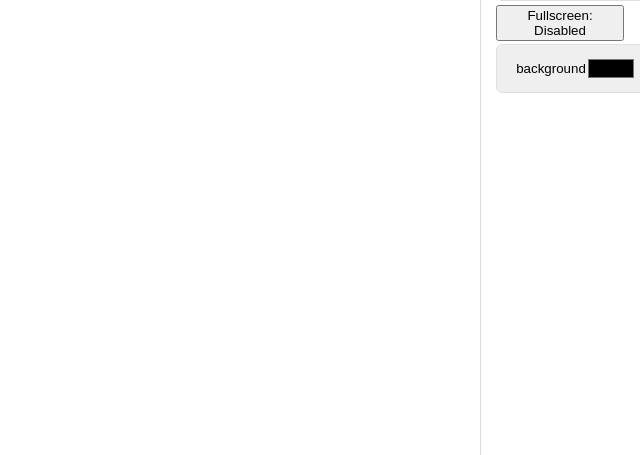
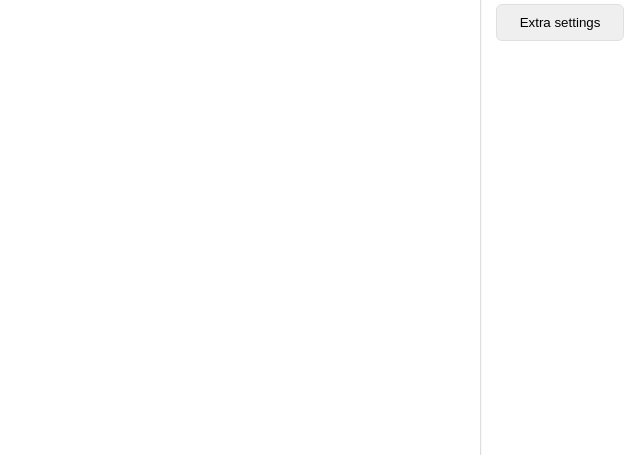
Before and after one commit to HermesPasser/cascade, a Flask app: template src/templates/reader.html in a window 1280 px wide. Shown: the part 345-800 px from the top of the page, without its empty margins (640-1280 px from the left). Run offline with Flask 3, Linux system fonts and the light colour scheme; the template is opened without the code that fills it, so the values that code supplies are empty.

Commit message:
Move misc settings to a modal
Anything more complex than a button that changes text should be
in the modal since the sidebar has a limited space.

+ This patch also make that you can select a padding between 0 and
20 instead of a hardcoded one.

For the future, it should be nice to remember the settings upon
reload.

```diff
--- a/src/static/reader/css/base.css
+++ b/src/static/reader/css/base.css
@@ -88,20 +88,6 @@
 		}
 	}
 
-	.big {
-		min-width: 10rem;
-	}
-
-	.control-input {
-		padding: 10px 8px;
-		border-radius: 6px;
-		box-shadow: none;
-
-		&:not(:hover):not(:active):not(:focus) {
-			border: 1px solid #e0e0e0;
-		}
-	}
-
 	.controls-close-wrapper {
 		display: flex;
 		align-items: flex-start;
@@ -120,19 +106,6 @@
 		}
 	}
 
-	.bg-color-button {
-		display: flex;
-		align-items: center;
-		justify-content: center;
-
-		input {
-			border: none;
-			box-shadow: none;
-			appearance: none;
-			padding: 0;
-		}
-	}
-
 	.controls-navigator {
 		display: flex;
 		justify-content: space-around;
@@ -145,6 +118,26 @@
 			width: auto;
 		}
 	}
+}
+
+.big {
+	min-width: 10rem;
+}
+
+.control-input {
+	padding: 10px 8px;
+	border-radius: 6px;
+	box-shadow: none;
+
+	&:not(:hover):not(:active):not(:focus) {
+		border: 1px solid #e0e0e0;
+	}
+}
+
+dialog:modal {
+	min-width: 20%;
+	display: flex;
+	flex-direction: column;
 }
 
 @media only screen and (max-width: 1000px) {
--- a/src/static/reader/js/index.js
+++ b/src/static/reader/js/index.js
@@ -205,8 +205,8 @@
 }
 
 const root = document.documentElement;
-function padding() {
-	root.style.setProperty("--img-margin", "20px");
+function padding(size) {
+	root.style.setProperty("--img-margin", size + "px");
 }
 
 function layoutLongstrip() {
--- a/src/templates/reader.html
+++ b/src/templates/reader.html
@@ -38,24 +38,43 @@
 				</select>
 				<button onclick="nextEntry()" class="control-input">&gt;</button>
 			</div>
-			<button onclick="padding()" class="control-input">add padding</button>
 			<button id="modeButton" onclick="toogleMode()" class="control-input big">Mode: Singe Page</button>
 			<button id="sizeButton" onclick="toogleSize()" class="control-input big">Size:</button>
 			<button id="progressButton" onclick="toogleProgress()" class="control-input big">
 				Progress bar: visible
 			</button>
-			<button id="fullscreenButton" onclick="fullscreen()">Fullscreen: Disabled</button>
-			<button onclick="colorInput.click()" class="bg-color-button control-input big">
-				background
+			 <button id="fullscreenButton" onclick="fullscreen()">Fullscreen: Disabled</button>
+			<button onclick="configDialog.showModal()" class="control-input">Extra settings</button>
+			</button>
+		</div>
+		<dialog id="configDialog">
+			<label>
+				Page Gap
 				<input
+					type="range"
+					value="0"
+					min="0"
+					max="20"
+					onclick="
+						padding(event.target.value);
+						paddingPixels.innerText = event.target.value + 'px';
+					"
+				/>
+				(<span id="paddingPixels">0px</span>)
+			</label>
+
+			<label>
+				Background color
+				<input
+					value="#ffffff"
 					id="colorInput"
-					class="sex"
 					onchange="root.style.setProperty('--background', event.target.value)"
 					type="color"
 				/>
-			</button>
-		</div>
+			</label>
 
+			<button onclick="configDialog.close()">Close</button>
+		</dialog>
 		<script id="imagesJson" type="application/json">
 			{{ pages|tojson }}
 		</script>
```
